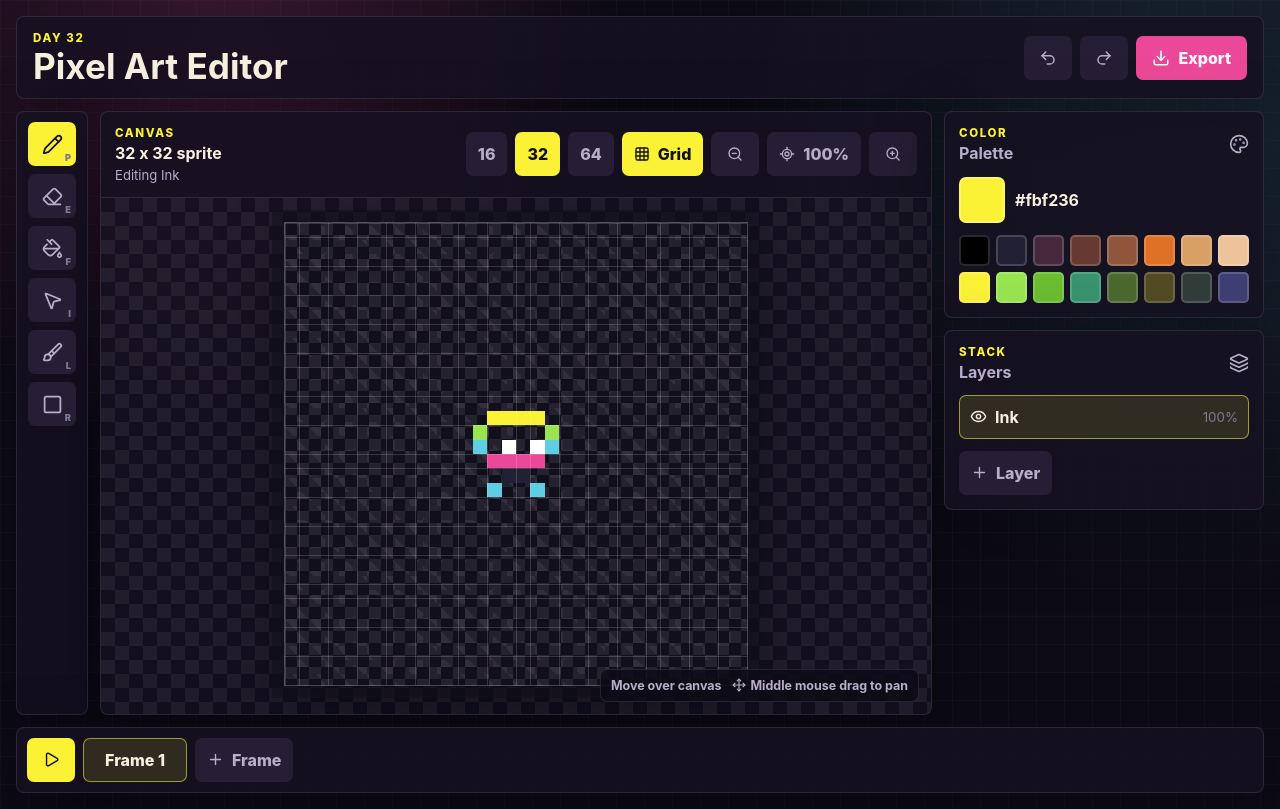
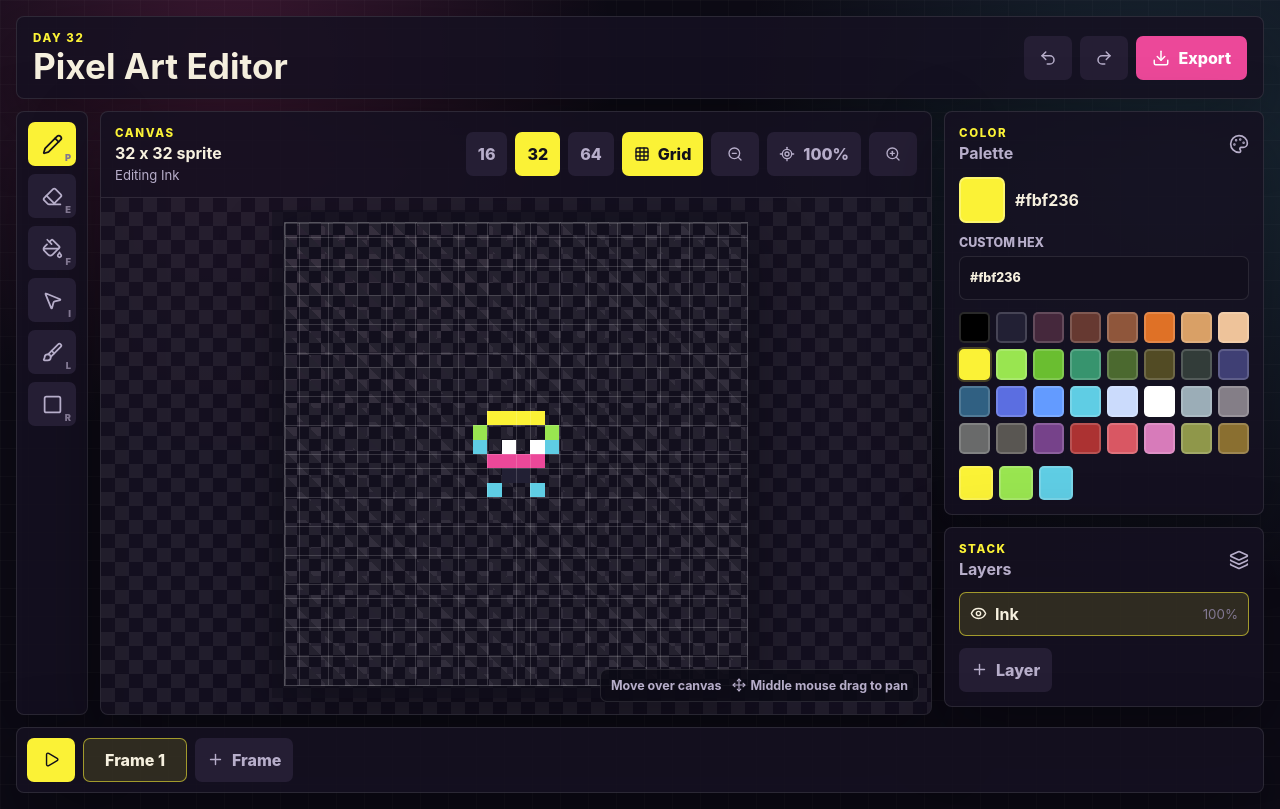
Before and after one commit to ShreeBohara/50-Days-of-Creative-Frontend, a React (Vite) app in the folder day-32-pixel-art-editor/: page / in a window 1280 px wide. Built offline with nearby package versions, Linux system fonts and the light colour scheme.

Commit message:
day-32: color-system — DB32 palette, custom hex, recent colors

```diff
--- a/day-32-pixel-art-editor/src/App.jsx
+++ b/day-32-pixel-art-editor/src/App.jsx
@@ -35,7 +35,7 @@ const toolbarItems = [
   { id: 'rectangle', label: 'Rectangle', key: 'R', icon: Square },
 ]
 
-const palettePreview = [
+const DB32_PALETTE = [
   '#000000',
   '#222034',
   '#45283c',
@@ -52,7 +52,25 @@ const palettePreview = [
   '#524b24',
   '#323c39',
   '#3f3f74',
+  '#306082',
+  '#5b6ee1',
+  '#639bff',
+  '#5fcde4',
+  '#cbdbfc',
+  '#ffffff',
+  '#9badb7',
+  '#847e87',
+  '#696a6a',
+  '#595652',
+  '#76428a',
+  '#ac3232',
+  '#d95763',
+  '#d77bba',
+  '#8f974a',
+  '#8a6f30',
 ]
+
+const HEX_PATTERN = /^#[0-9a-f]{6}$/i
 
 function createPixels(gridSize) {
   return Array.from({ length: gridSize * gridSize }, () => null)
@@ -259,6 +277,8 @@ function App() {
   const drawSession = useRef(null)
   const [selectedTool, setSelectedTool] = useState('pencil')
   const [currentColor, setCurrentColor] = useState('#fbf236')
+  const [customColor, setCustomColor] = useState('#fbf236')
+  const [recentColors, setRecentColors] = useState(['#fbf236', '#99e550', '#5fcde4'])
   const [filledRectangle, setFilledRectangle] = useState(false)
   const [shapeStart, setShapeStart] = useState(null)
   const [previewCells, setPreviewCells] = useState([])
@@ -304,6 +324,18 @@ function App() {
     setActiveLayer(0)
     setZoom(1)
     setPan({ x: 0, y: 0 })
+  }
+
+  function chooseColor(color) {
+    const normalized = color.startsWith('#') ? color.toLowerCase() : `#${color.toLowerCase()}`
+    if (!HEX_PATTERN.test(normalized)) return
+
+    setCurrentColor(normalized)
+    setCustomColor(normalized)
+    setRecentColors((colors) => [
+      normalized,
+      ...colors.filter((recentColor) => recentColor !== normalized),
+    ].slice(0, 8))
   }
 
   function getCanvasCell(event) {
@@ -381,7 +413,7 @@ function App() {
 
     if (selectedTool === 'picker') {
       const sampledColor = compositePixels[cell.y * gridSize + cell.x]
-      if (sampledColor) setCurrentColor(sampledColor)
+      if (sampledColor) chooseColor(sampledColor)
       setSelectedTool('pencil')
     }
   }
@@ -620,14 +652,41 @@ function App() {
               <span style={{ backgroundColor: currentColor }} />
               <strong>{currentColor}</strong>
             </div>
+            <label className="hex-field">
+              <span>Custom hex</span>
+              <input
+                type="text"
+                value={customColor}
+                inputMode="text"
+                spellCheck="false"
+                onChange={(event) => {
+                  setCustomColor(event.target.value)
+                  chooseColor(event.target.value)
+                }}
+                aria-label="Custom hex color"
+              />
+            </label>
             <div className="palette-grid">
-              {palettePreview.map((color) => (
+              {DB32_PALETTE.map((color) => (
                 <button
                   type="button"
                   key={color}
-                  className="swatch"
+                  className={color.toLowerCase() === currentColor ? 'swatch active' : 'swatch'}
                   style={{ backgroundColor: color }}
+                  onClick={() => chooseColor(color)}
                   aria-label={`Select ${color}`}
+                />
+              ))}
+            </div>
+            <div className="recent-row" aria-label="Recent colors">
+              {recentColors.map((color) => (
+                <button
+                  type="button"
+                  key={color}
+                  className="recent-swatch"
+                  style={{ backgroundColor: color }}
+                  onClick={() => chooseColor(color)}
+                  aria-label={`Use recent color ${color}`}
                 />
               ))}
             </div>
--- a/day-32-pixel-art-editor/src/index.css
+++ b/day-32-pixel-art-editor/src/index.css
@@ -333,6 +333,28 @@ h2 {
   border-radius: 7px;
 }
 
+.hex-field {
+  display: grid;
+  gap: 6px;
+  margin-bottom: 12px;
+  color: var(--muted);
+  font-size: 0.78rem;
+  font-weight: 800;
+  text-transform: uppercase;
+}
+
+.hex-field input {
+  min-height: 44px;
+  width: 100%;
+  border: 1px solid var(--line);
+  border-radius: 7px;
+  background: #120f1d;
+  color: var(--text);
+  padding: 0 10px;
+  font-weight: 800;
+  text-transform: lowercase;
+}
+
 .palette-grid {
   display: grid;
   grid-template-columns: repeat(8, 1fr);
@@ -342,6 +364,27 @@ h2 {
 .swatch {
   min-height: 30px;
   aspect-ratio: 1;
+  border: 2px solid rgba(255, 255, 255, 0.16);
+  border-radius: 5px;
+}
+
+.swatch.active,
+.recent-swatch:focus-visible {
+  border-color: var(--accent);
+  box-shadow: 0 0 0 2px rgba(251, 242, 54, 0.22);
+}
+
+.recent-row {
+  display: flex;
+  gap: 6px;
+  margin-top: 12px;
+  overflow-x: auto;
+}
+
+.recent-swatch {
+  width: 34px;
+  min-width: 34px;
+  min-height: 34px;
   border: 2px solid rgba(255, 255, 255, 0.16);
   border-radius: 5px;
 }
```
